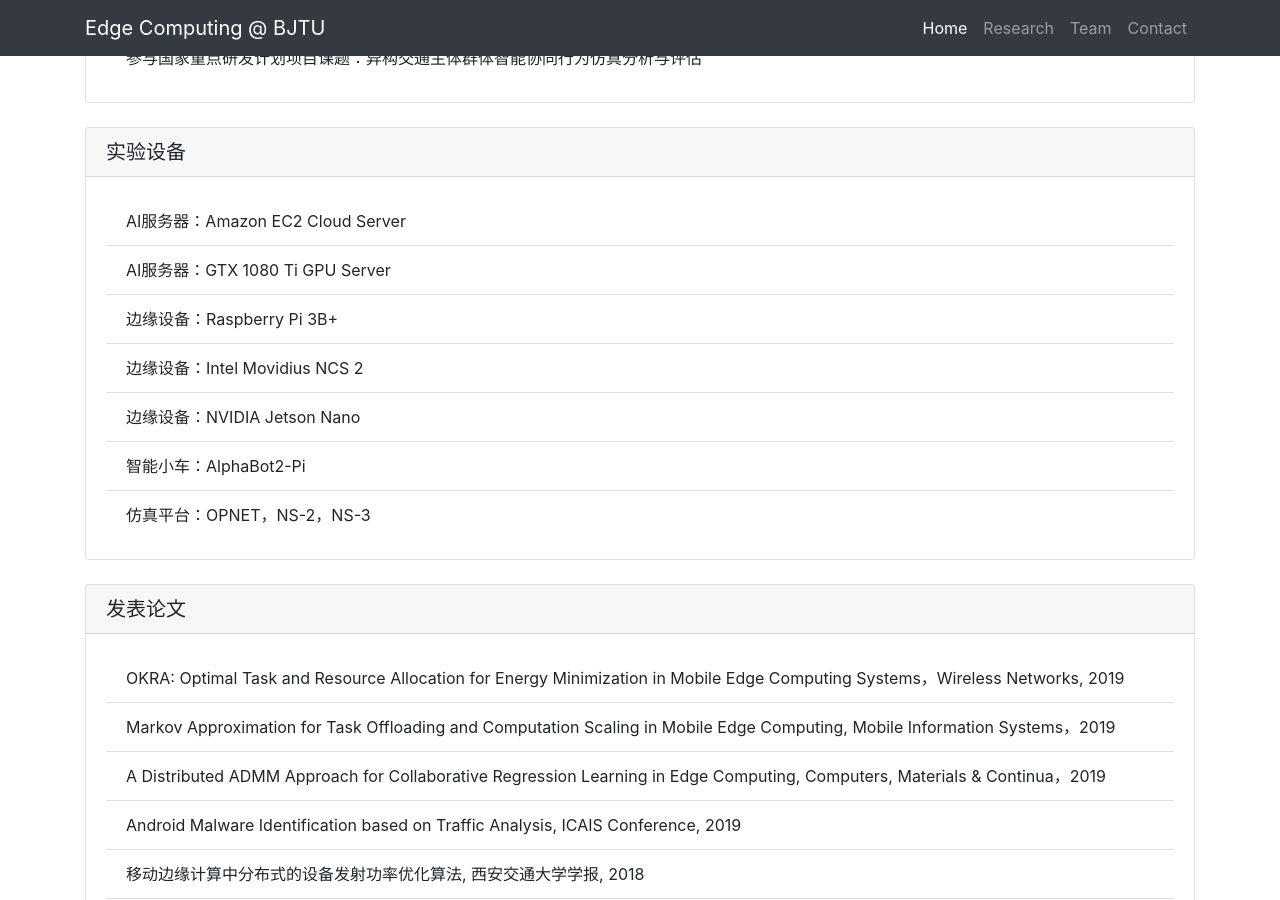
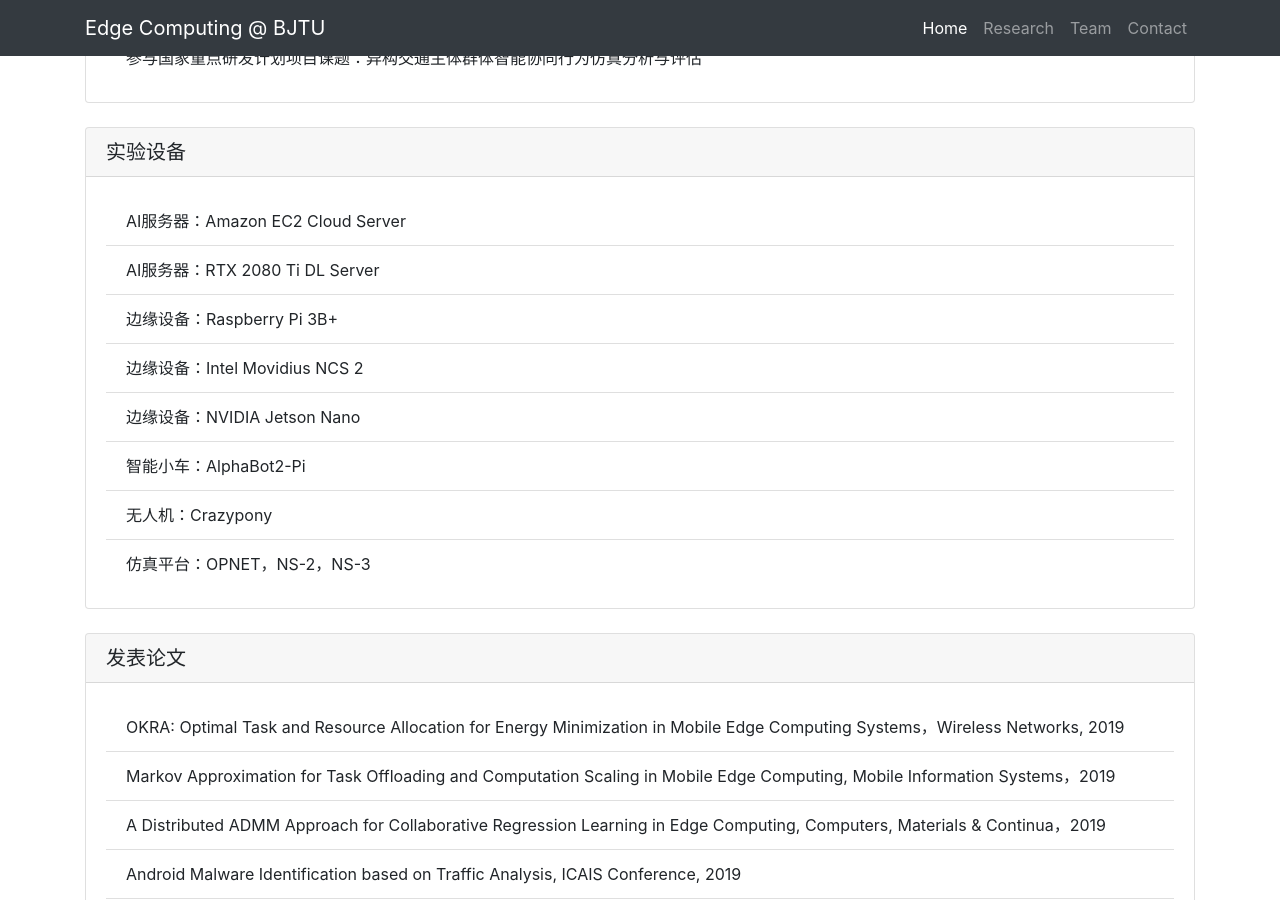
Before and after one commit to fangvv/Homepage, a Jekyll site: the page Edgecomp/index.html, which Jekyll copies as it is, in a window 1280 px wide and 900 px high, scrolled down 1363 px. Built offline with Jekyll 4.4.1, drawn with Linux system fonts in a browser that asks for light colours; comment, search, counter and statistics services are not loaded.

Commit message:
Signed-off-by: fangvv <fangvv@gmail.com>

```diff
--- a/Edgecomp/index.html
+++ b/Edgecomp/index.html
@@ -92,11 +92,12 @@
   <div class="card-body">
     <ul class="list-group list-group-flush">
       <li class="list-group-item">AI服务器：Amazon EC2 Cloud Server</li>
-      <li class="list-group-item">AI服务器：GTX 1080 Ti GPU Server</li>
+      <li class="list-group-item">AI服务器：RTX 2080 Ti DL Server</li>
       <li class="list-group-item">边缘设备：Raspberry Pi 3B+</li>
       <li class="list-group-item">边缘设备：Intel Movidius NCS 2</li>
       <li class="list-group-item">边缘设备：NVIDIA Jetson Nano</li>
       <li class="list-group-item">智能小车：AlphaBot2-Pi</li>
+      <li class="list-group-item">无人机：Crazypony</li>
       <li class="list-group-item">仿真平台：OPNET，NS-2，NS-3</li>
   </ul>
   </div>
```
